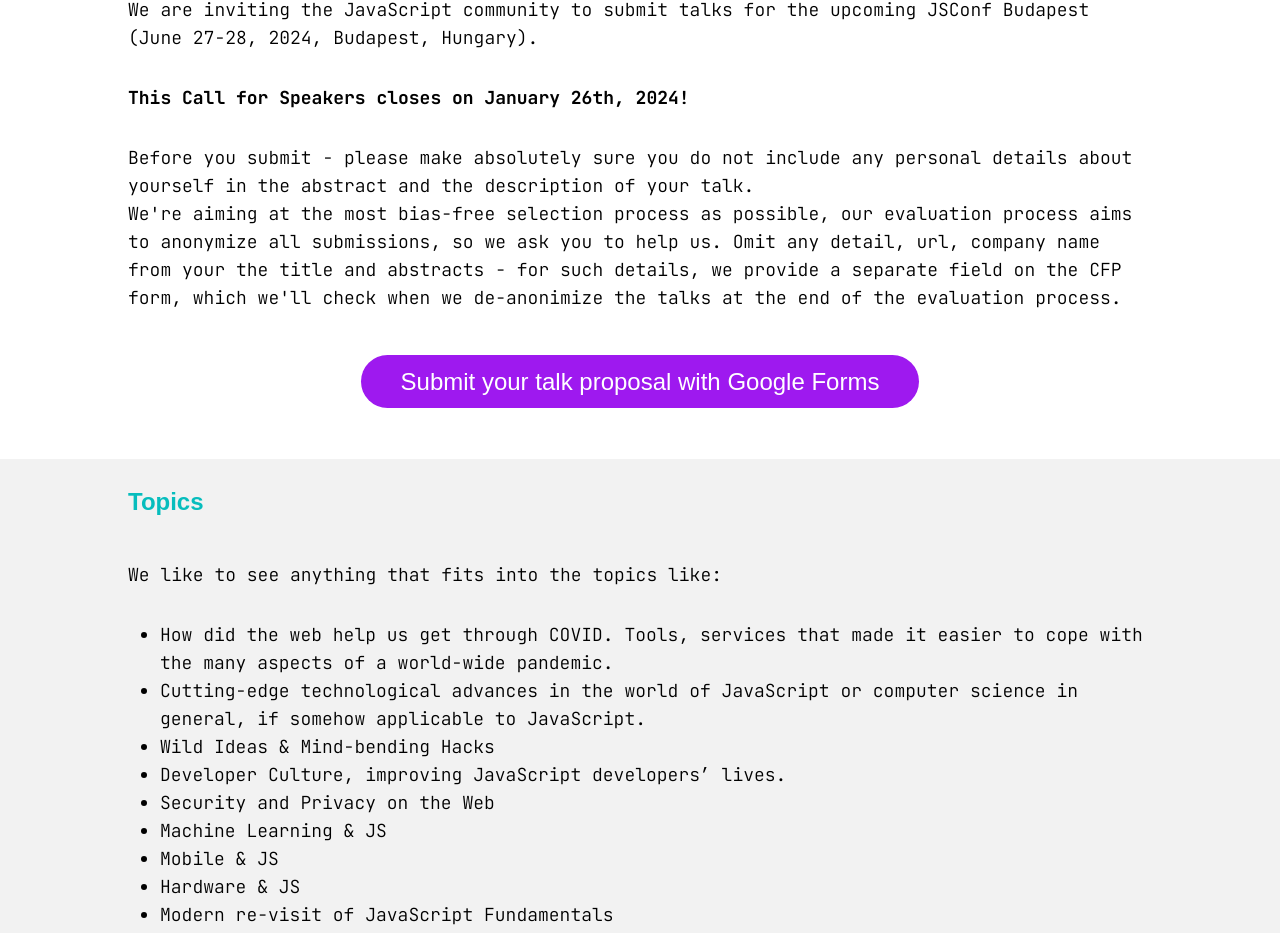
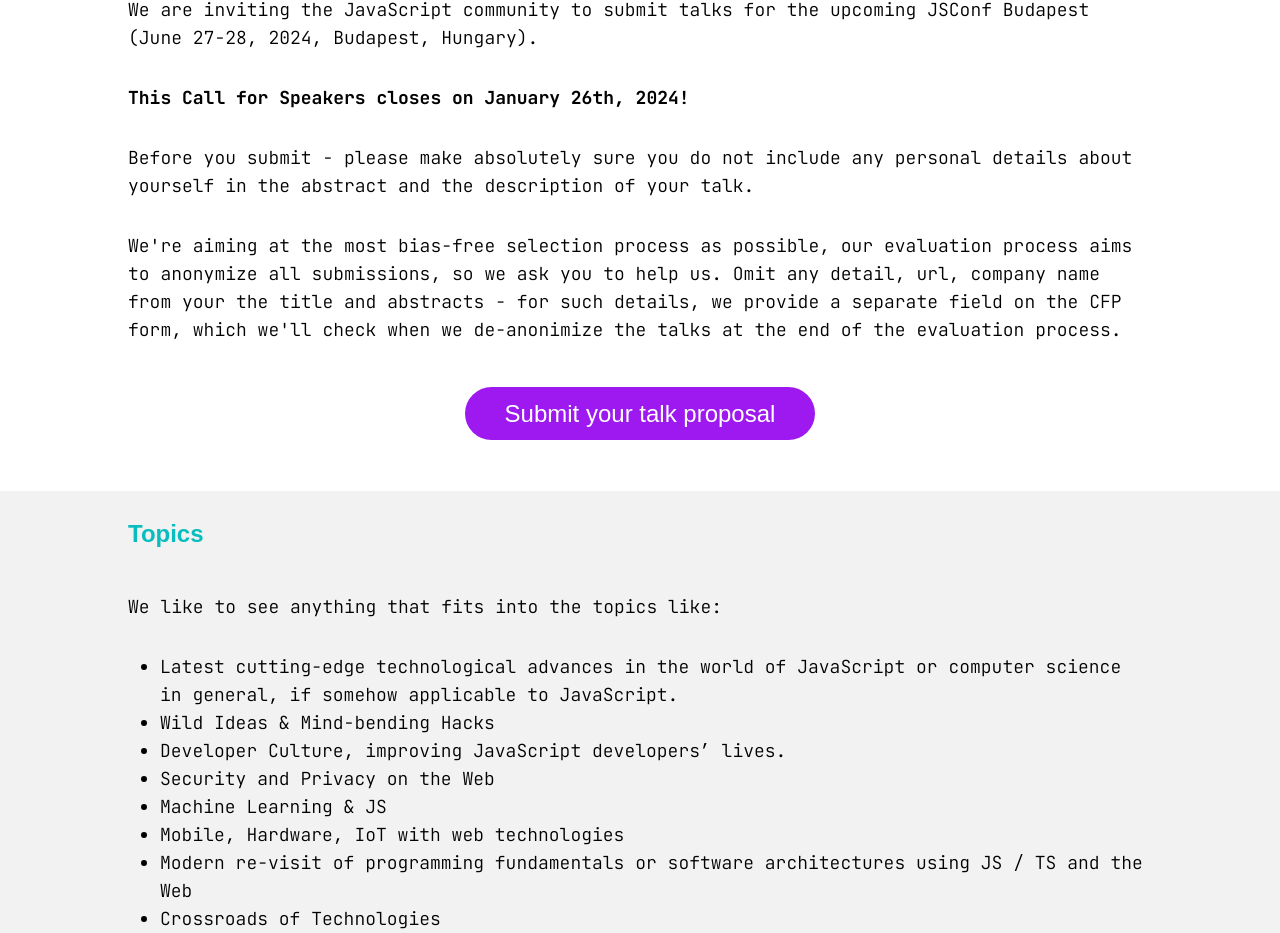
Before and after one commit to JSConfBp/2024.jsconfbp.com, a Next.js app: page /call-for-papers in a window 1280 px wide. Shown: the part 751-1684 px from the top of the page. Built offline with nearby package versions, Linux system fonts and the light colour scheme; a web font is replaced by a local one.

Commit message:
update call for papers

```diff
--- a/pages/call-for-papers.tsx
+++ b/pages/call-for-papers.tsx
@@ -12,25 +12,28 @@ function CallForPapers() {
         <h2>JSConf Budapest 2024 Call for Speakers</h2>
         <p>We are inviting the JavaScript community to submit talks for the upcoming JSConf Budapest (June 27-28, 2024, Budapest, Hungary).</p>
         <strong>This Call for Speakers closes on January 26th, 2024!</strong>
-        <p>Before you submit - please make absolutely sure you do not include any personal details about yourself in the abstract and the description of your talk. <br />
+
+        <p>
+          Before you submit - please make absolutely sure you do not include any personal details about yourself in the abstract and the description of your talk.
+        </p>
+        <p>
           We're aiming at the most bias-free selection process as possible, our evaluation process aims to anonymize all submissions, so we ask you to help us. Omit any detail, url, company name from your the title and abstracts - for such details, we provide a separate field on the CFP form, which we'll check when we de-anonimize the talks at the end of the evaluation process.
         </p>
-        <CfpButton>Submit your talk proposal with Google Forms</CfpButton>
+        <CfpButton>Submit your talk proposal</CfpButton>
       </ConfSection>
 
       <ConfSection background="light-section">
         <h2>Topics</h2>
         <p>We like to see anything that fits into the topics like:</p>
         <ul>
-          <li>How did the web help us get through COVID. Tools, services that made it easier to cope with the many aspects of a world-wide pandemic.</li>
-          <li>Cutting-edge technological advances in the world of JavaScript or computer science in general, if somehow applicable to JavaScript.</li>
+          <li>Latest cutting-edge technological advances in the world of JavaScript or computer science in general, if somehow applicable to JavaScript.</li>
           <li>Wild Ideas & Mind-bending Hacks</li>
           <li>Developer Culture, improving JavaScript developers’ lives.</li>
           <li>Security and Privacy on the Web</li>
           <li>Machine Learning & JS</li>
-          <li>Mobile & JS</li>
-          <li>Hardware & JS</li>
-          <li>Modern re-visit of JavaScript Fundamentals</li>
+          <li>Mobile, Hardware, IoT with web technologies</li>
+          <li>Modern re-visit of programming fundamentals or software architectures using JS / TS and the Web</li>
+          <li>Crossroads of Technologies</li>
           <li>...Anything you want, that you feel passionate about and relates to the Web or JavaScript</li>
         </ul>
       </ConfSection>
@@ -48,7 +51,7 @@ function CallForPapers() {
         <strong>Your stay in Budapest covered + and extra weekend to explore our city</strong>
         <ul>
           <li>
-            In a great hotel near the venue (including free WiFi) for the days of the conference, a day before, and the weekend after (i.e. Sept 28th-29th). If you want to stay longer, we can arrange things, just let us know, but you may have to cover extra nights, though.
+            In a great hotel near the venue (including free WiFi) for the days of the conference, a day before, and the weekend after (i.e. June 29-30th). If you want to stay longer, we can arrange things, just let us know, but you may have to cover extra nights, though.
           </li>
         </ul>
         <strong>Entrance to the conference</strong>
@@ -72,7 +75,7 @@ function CallForPapers() {
         <strong>Submit your proposal by January 26th 2024, 23:59:59 CEST.</strong>
         <p>We're aiming at the most bias-free selection process as possible, so we ask you to help us. Omit any detail, url, company name from your the title and abstracts - for such details, we provide a separate field on the CFP form.</p>
         <strong>All talks are in English.</strong>
-        <p>Talks are usually 30 minutes long (for longer talks we’d get in touch with you directly). There will be no Q&A after the talks - we encourage attendees and speakers to talk to each in the breaks, after the sessions.</p>
+        <p>Talks are usually 30 minutes long (for longer talks we’d get in touch with you directly). There will be no Q&A on stage after the talks - we encourage attendees and speakers to talk to each in the breaks, after the sessions.</p>
         <p>Make sure you care, and make sure we see you care. Typos, sloppy formatting and all-lowercase submissions make our reading of your proposal tedious. These things will definitely count against your proposal.</p>
         <p>Don’t overdo it either. If you need more than two paragraphs to get to the point of your topic, we need to ask you to slim things down. With the amount of submissions we get, the quicker you can to make a good impression, the better.</p>
         <p>Original topics - one of the things we like to do with JSConf Budapest is to push the community forward. We can’t do this if the same people keep talking about the same things all the time. Thus, we favor original content. If you want to discuss a topic that you have talked about elsewhere, try to add a twist, or new research, or development, something unique. Of course, if your talk is plain awesome as-is, go for that :)</p>
@@ -115,7 +118,7 @@ function CallForPapers() {
         </p>
       </ConfSection>
 
-      <CfpButton>Submit your talk proposal with Google Forms</CfpButton>
+      <CfpButton>Submit your talk proposal</CfpButton>
     </>
   )
 }
```
